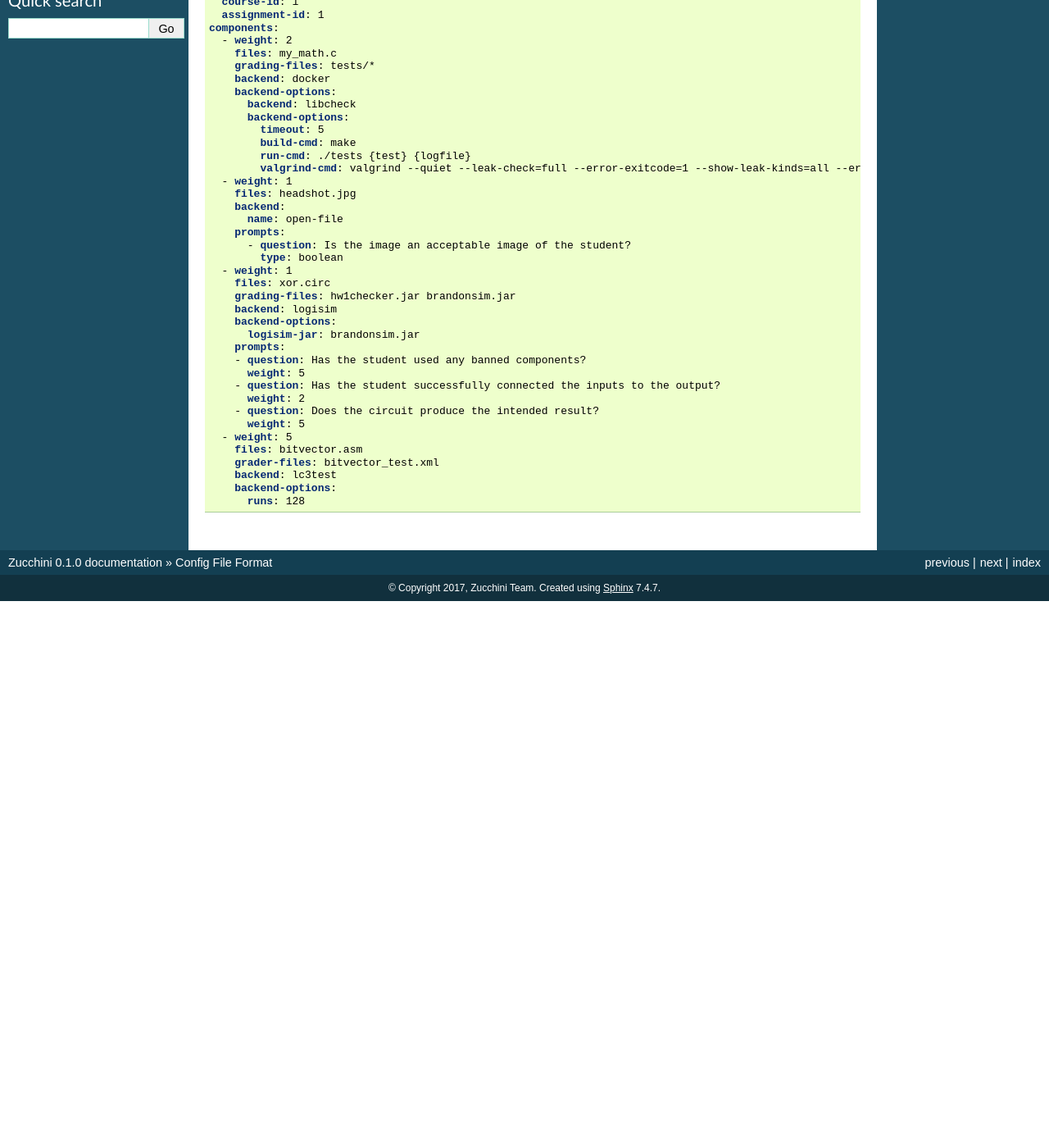
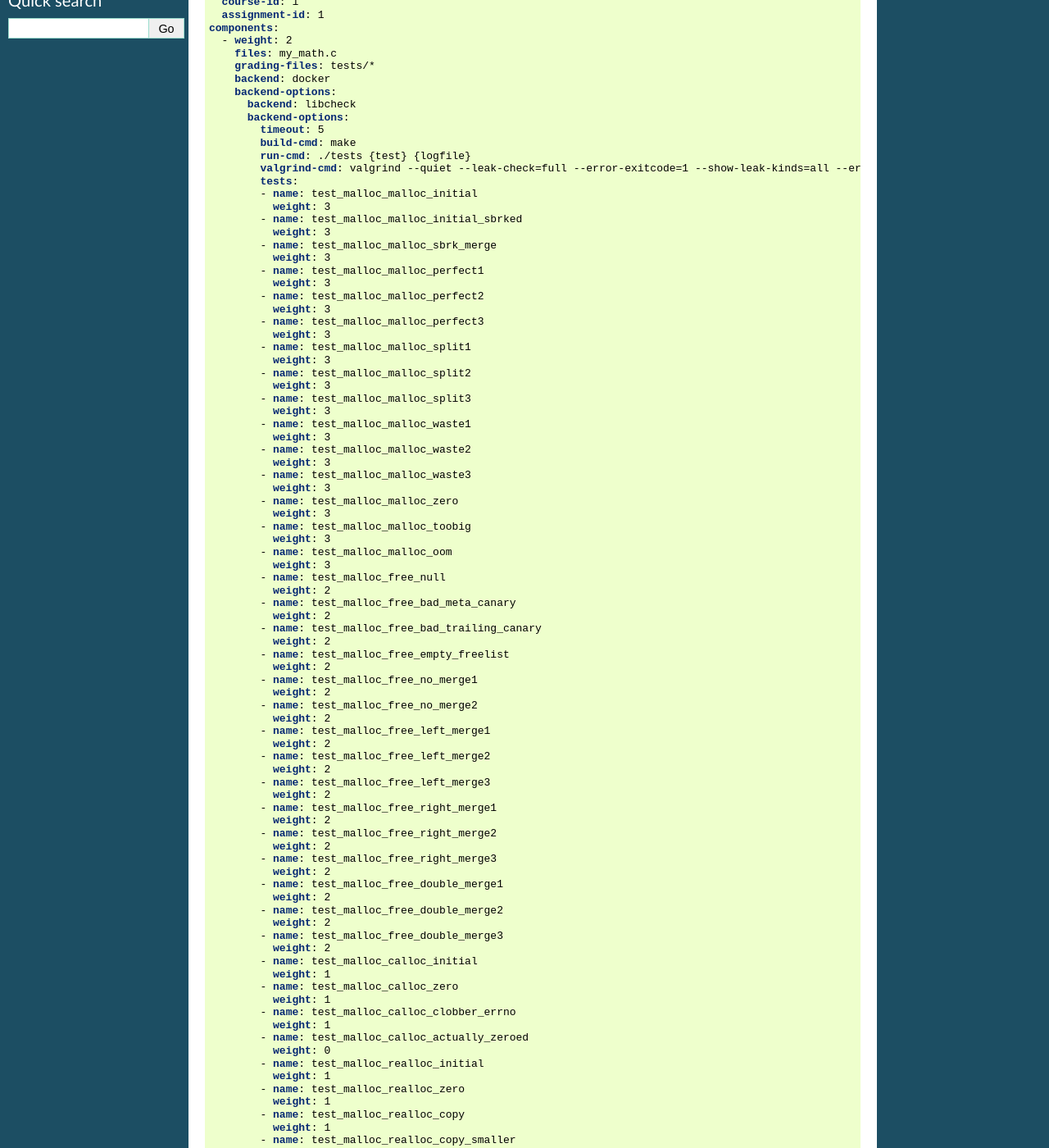
Before and after one commit to zucchini/zucchini, a Sphinx documentation site: the page built from docs/config-files.rst, in a window 1280 px wide and 1400 px high, scrolled down 223 px. Shown: the whole window at 82% size. Built offline with Sphinx 7.4.7, drawn with Linux system fonts in a browser that asks for light colours; pages that are not in the unit, such as notebooks, are missing from menus; before the commit the page ends 956 px from its top, so only the background shows below that; some of the changed text lies outside the part shown.

Commit message:
docs/config-files: Add tests to malloc config example
I wanna try to make this a complete example

```diff
--- a/docs/config-files.rst
+++ b/docs/config-files.rst
@@ -25,6 +25,91 @@ Component configuration:
             build-cmd: make
             run-cmd: ./tests {test} {logfile}
             valgrind-cmd: valgrind --quiet --leak-check=full --error-exitcode=1 --show-leak-kinds=all --errors-for-leak-kinds=all ./tests {test} {logfile}
+            tests:
+            - name: test_malloc_malloc_initial
+              weight: 3
+            - name: test_malloc_malloc_initial_sbrked
+              weight: 3
+            - name: test_malloc_malloc_sbrk_merge
+              weight: 3
+            - name: test_malloc_malloc_perfect1
+              weight: 3
+            - name: test_malloc_malloc_perfect2
+              weight: 3
+            - name: test_malloc_malloc_perfect3
+              weight: 3
+            - name: test_malloc_malloc_split1
+              weight: 3
+            - name: test_malloc_malloc_split2
+              weight: 3
+            - name: test_malloc_malloc_split3
+              weight: 3
+            - name: test_malloc_malloc_waste1
+              weight: 3
+            - name: test_malloc_malloc_waste2
+              weight: 3
+            - name: test_malloc_malloc_waste3
+              weight: 3
+            - name: test_malloc_malloc_zero
+              weight: 3
+            - name: test_malloc_malloc_toobig
+              weight: 3
+            - name: test_malloc_malloc_oom
+              weight: 3
+            - name: test_malloc_free_null
+              weight: 2
+            - name: test_malloc_free_bad_meta_canary
+              weight: 2
+            - name: test_malloc_free_bad_trailing_canary
+              weight: 2
+            - name: test_malloc_free_empty_freelist
+              weight: 2
+            - name: test_malloc_free_no_merge1
+              weight: 2
+            - name: test_malloc_free_no_merge2
+              weight: 2
+            - name: test_malloc_free_left_merge1
+              weight: 2
+            - name: test_malloc_free_left_merge2
+              weight: 2
+            - name: test_malloc_free_left_merge3
+              weight: 2
+            - name: test_malloc_free_right_merge1
+              weight: 2
+            - name: test_malloc_free_right_merge2
+              weight: 2
+            - name: test_malloc_free_right_merge3
+              weight: 2
+            - name: test_malloc_free_double_merge1
+              weight: 2
+            - name: test_malloc_free_double_merge2
+              weight: 2
+            - name: test_malloc_free_double_merge3
+              weight: 2
+            - name: test_malloc_calloc_initial
+              weight: 1
+            - name: test_malloc_calloc_zero
+              weight: 1
+            - name: test_malloc_calloc_clobber_errno
+              weight: 1
+            - name: test_malloc_calloc_actually_zeroed
+              weight: 0
+            - name: test_malloc_realloc_initial
+              weight: 1
+            - name: test_malloc_realloc_zero
+              weight: 1
+            - name: test_malloc_realloc_copy
+              weight: 1
+            - name: test_malloc_realloc_copy_smaller
+              weight: 1
+            - name: test_malloc_realloc_free
+              weight: 1
+            - name: test_malloc_realloc_toobig
+              weight: 1
+            - name: test_malloc_realloc_bad_meta_canary
+              weight: 1
+            - name: test_malloc_realloc_bad_trailing_canary
+              weight: 1
       - weight: 1
         files: headshot.jpg
         backend:
```
